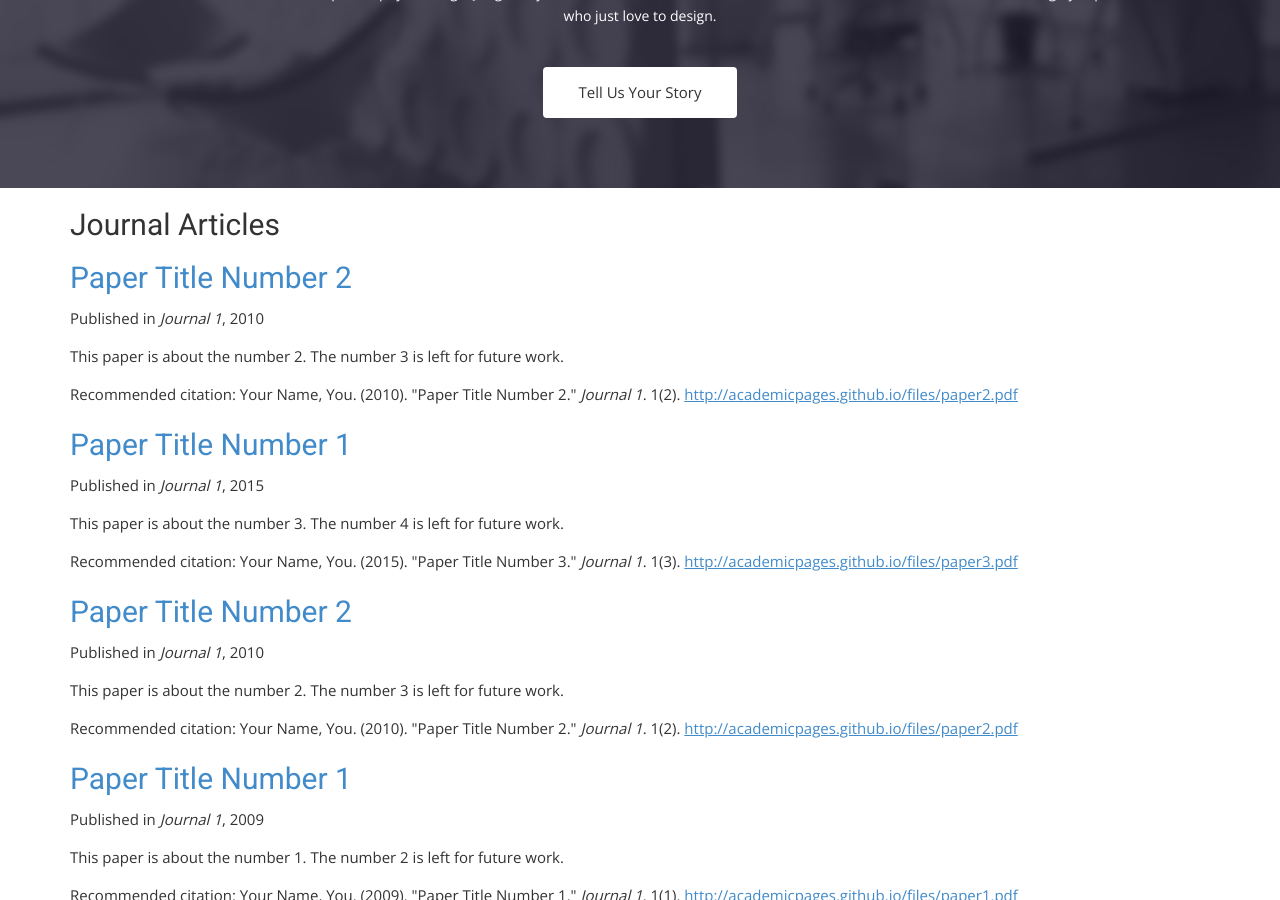
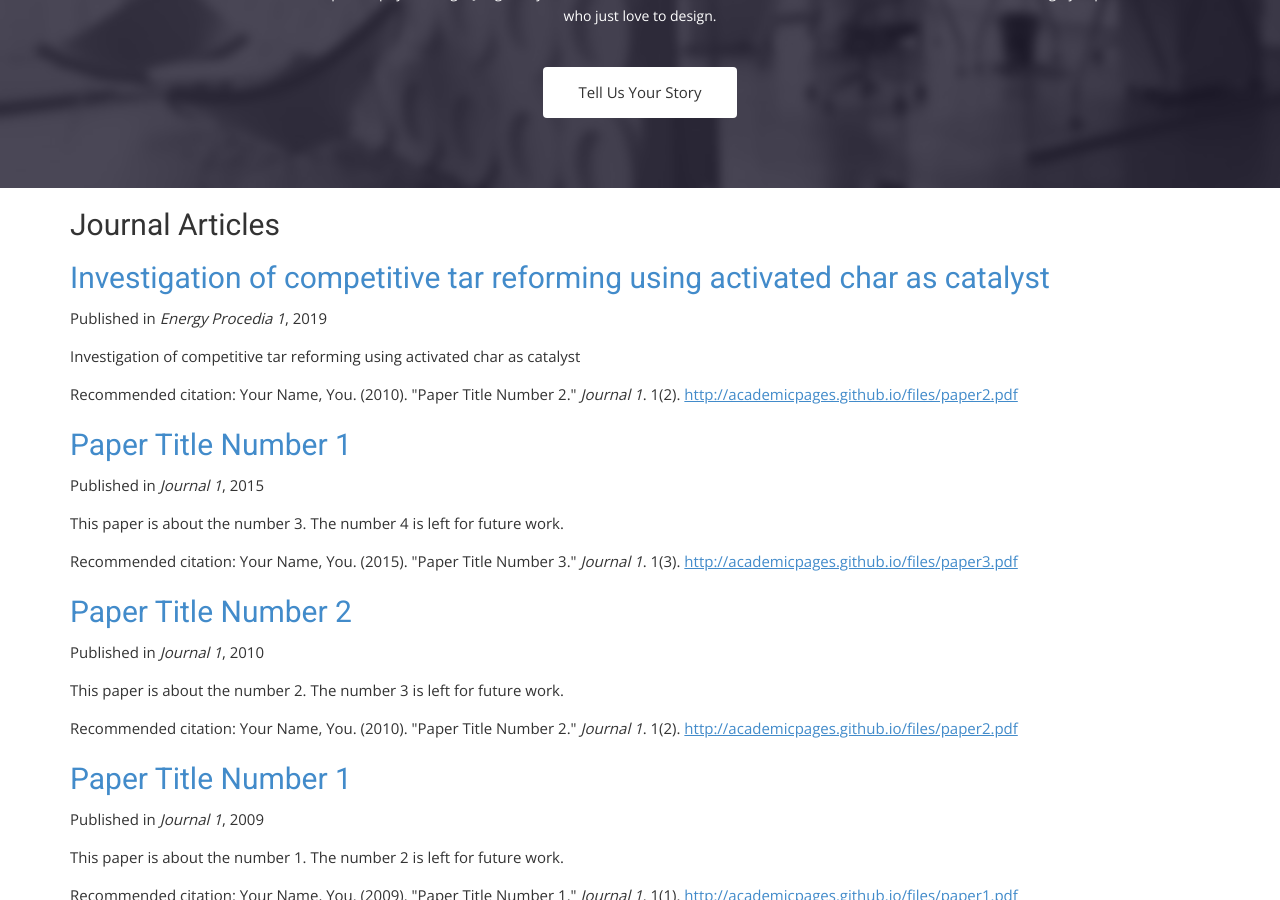
Before and after one commit to simaomrq/simaomrq.github.io, a Jekyll site: the page built from papers.html, in a window 1280 px wide and 900 px high, scrolled down 1689 px. Built offline with Jekyll 4.4.1, drawn with Linux system fonts in a browser that asks for light colours; nearby versions of some CDN libraries; some web fonts are replaced.

Commit message:
Update papers.html

```diff
--- a/papers.html
+++ b/papers.html
@@ -191,15 +191,15 @@ permalink: /papers/
           <div class="list__item">
 	  	<article class="archive__item" itemscope="" itemtype="http://schema.org/CreativeWork">
 		  <h2 class="archive__item-title" itemprop="headline">
-			  <a href="https://academicpages.github.io/publication/2010-10-01-paper-title-number-2"
-			     rel="permalink">Paper Title Number 2 </a>
+			  <a href="https://www.sciencedirect.com/science/article/pii/S1876610219302267"
+			     rel="permalink">Investigation of competitive tar reforming using activated char as catalyst </a>
 		  </h2>
 		  <p>
-			  Published in <i>Journal 1</i>, 2010
+			  Published in <i>Energy Procedia 1</i>, 2019
 		  </p>
 		  <p class="archive__item-excerpt" itemprop="description">
 		  	<p>
-			  This paper is about the number 2. The number 3 is left for future work.
+			  Investigation of competitive tar reforming using activated char as catalyst
 		  	</p>
 		  </p>
 		  <p>Recommended citation: Your Name, You. (2010). &quot;Paper Title Number 2.&quot;
```
